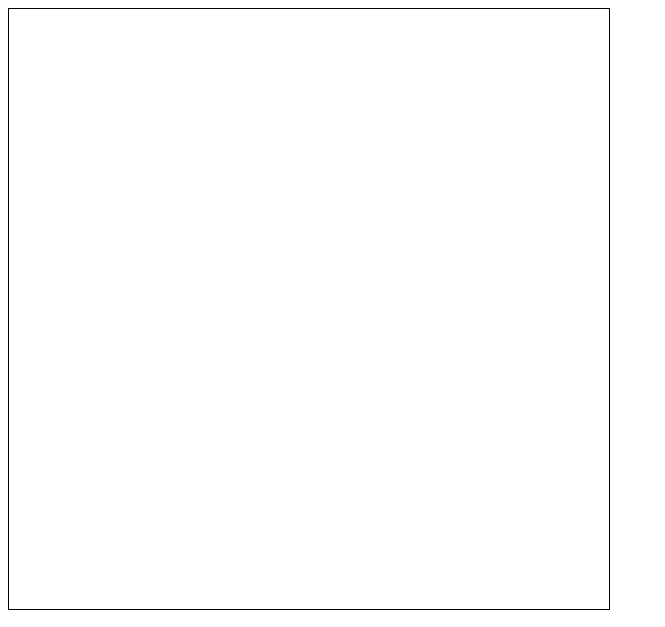
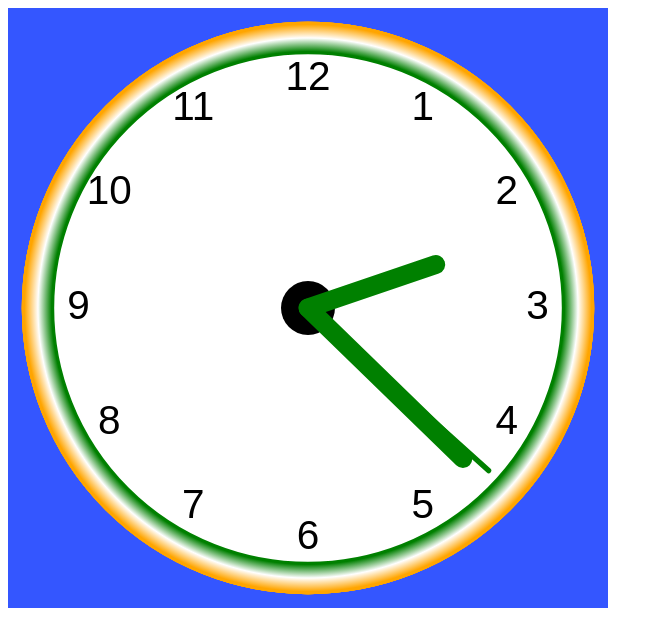
Before and after one commit to mani818686/Node, a website: page FrontEnd/html/canvas.html in a window 1280 px wide. Shown: the top 627 px of the page, without its empty margins (0-665 px from the left). Drawn offline with Linux system fonts and the light colour scheme.

Commit message:
Clock UPdated

```diff
--- a/FrontEnd/html/canvas.html
+++ b/FrontEnd/html/canvas.html
@@ -4,7 +4,7 @@
 <title>Canvas</title>
 </head>
 <body>
-<canvas id="Canvas" width="600" height="600" style="border:1px solid #000000"></canvas>
+<canvas id="Canvas" width="600" height="600" style="background-color:#3456ff    "></canvas>
 <h1>Canvas</h1>
 <script src="/js/canvas.js"></script>
 
--- a/FrontEnd/js/canvas.js
+++ b/FrontEnd/js/canvas.js
@@ -1,25 +1,76 @@
-var canvas=document.getElementById("Canvas");
-var ctx=canvas.getContext("2d");
-/*ctx.beginPath();
-ctx.arc(canvas.width/2,canvas.height/2,220, 0, 2 * Math.PI);
-ctx.stroke();*/
+var canvas = document.getElementById("Canvas");
+var ctx = canvas.getContext("2d");
+var radius = canvas.height / 2;
+ctx.translate(radius, radius);
+radius = radius * 0.90
 
-var x=200,y=300,r=9;
-function drawcircle()
-{
-ctx.beginPath();
-ctx.arc(x,y,r,0,Math.PI*2);
-ctx.fillStyle="purple";
-ctx.fill();
+setInterval(drawClock,1000);
+
+function drawClock() {
+  drawFace(ctx, radius);
+  drawNumbers(ctx, radius);
+  drawTime(ctx, radius);
 }
-function update()
-{   ctx.clearRect(0,0,canvas.width,canvas.height);
 
-    x+=5;
-    y+=2;
-    drawcircle();
+function drawFace(ctx, radius) {
+  var grad;
+  ctx.beginPath();
+  ctx.arc(0, 0, radius, 0, 2*Math.PI);
+  ctx.fillStyle = 'white';
+  ctx.fill();
+  grad = ctx.createRadialGradient(0,0,radius*0.95, 00,0,radius*1.05);
+  grad.addColorStop(0, 'green');
+  grad.addColorStop(0.5, 'white');
+  grad.addColorStop(1, 'orange');
+  ctx.strokeStyle = grad;
+  ctx.lineWidth = radius*0.12;
+  ctx.stroke();
+  ctx.beginPath();
+  ctx.arc(0, 0, radius*0.1, 0, 2*Math.PI);
+  ctx.fillStyle = '#000000';
+  ctx.fill();
+}
+function drawNumbers(ctx, radius) {
+  var ang;
+  var num;
+  ctx.font = radius*0.15 + "px arial";
+  ctx.textBaseline="middle";
+  ctx.textAlign="center";
+  for(num = 1; num < 13; num++){
+    ang = num * Math.PI / 6;
+    ctx.rotate(ang);
+    ctx.translate(0, -radius*0.85);
+    ctx.rotate(-ang);
+    ctx.fillText(num.toString(), 0, 0);
+    ctx.rotate(ang);
+    ctx.translate(0, radius*0.85);
+    ctx.rotate(-ang);
+  }
+}
+function drawTime(ctx, radius){
+  var now = new Date();
+  var hour = now.getHours();
+  var minute = now.getMinutes();
+  var second = now.getSeconds();
+  //hour
+  hour = hour%12;
+  hour = (hour*Math.PI/6)+(minute*Math.PI/(6*60))+(second*Math.PI/(360*60));
+  drawHand(ctx, hour, radius*0.5, radius*0.07);
+  //minute
+  minute = (minute*Math.PI/30)+(second*Math.PI/(30*60));
+  drawHand(ctx, minute, radius*0.8, radius*0.07);
+  // second
+  second = (second*Math.PI/30);
+  drawHand(ctx, second, radius*0.9, radius*0.02);
+}
 
-    console.log("HIT");
-    requestAnimationFrame(update);
+function drawHand(ctx, pos, length, width) {
+  ctx.beginPath();
+  ctx.lineWidth = width;
+  ctx.lineCap = "round";
+  ctx.moveTo(0,0);
+  ctx.rotate(pos);
+  ctx.lineTo(0, -length);
+  ctx.stroke();
+  ctx.rotate(-pos);
 }
-update();
```
Also changed, not shown: FrontEnd/html/index.html (+2 -1 lines), FrontEnd/html/resume.html (line endings or trailing spaces).
